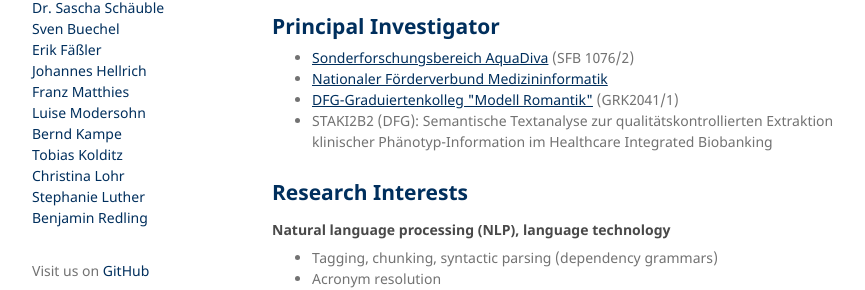
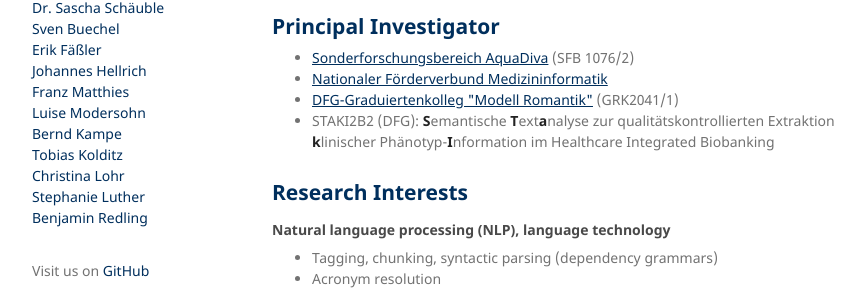
Before and after one commit to JULIELab/JULIELab.github.io, a Jekyll site: the page built from staff/Hahn/research.md, in a window 1280 px wide and 900 px high. Shown: the part 188-478 px from the top of the window, without its empty margins (178-1043 px from the left). Built offline with Jekyll 4.4.1, drawn with Linux system fonts in a browser that asks for light colours; our own code applies the rules of GitHub Pages for plain Markdown files.

Commit message:
Update research.md

```diff
--- a/staff/Hahn/research.md
+++ b/staff/Hahn/research.md
@@ -10,7 +10,7 @@ layout: staff
 * [Sonderforschungsbereich AquaDiva](http://www.aquadiva.uni-jena.de/) (SFB 1076/2)
 * [Nationaler Förderverbund Medizininformatik](http://www.smith.care/)
 * [DFG-Graduiertenkolleg \"Modell Romantik\"](http://www.modellromantik.uni-jena.de/) (GRK2041/1)
-* STAKI2B2 (DFG): Semantische Textanalyse zur qualitätskontrollierten Extraktion klinischer Phänotyp-Information im Healthcare Integrated Biobanking
+* STAKI2B2 (DFG): **S**emantische **T**ext**a**nalyse zur qualitätskontrollierten Extraktion **k**linischer Phänotyp-**I**nformation im Healthcare Integrated Biobanking
 
 ## Research Interests
 
```
